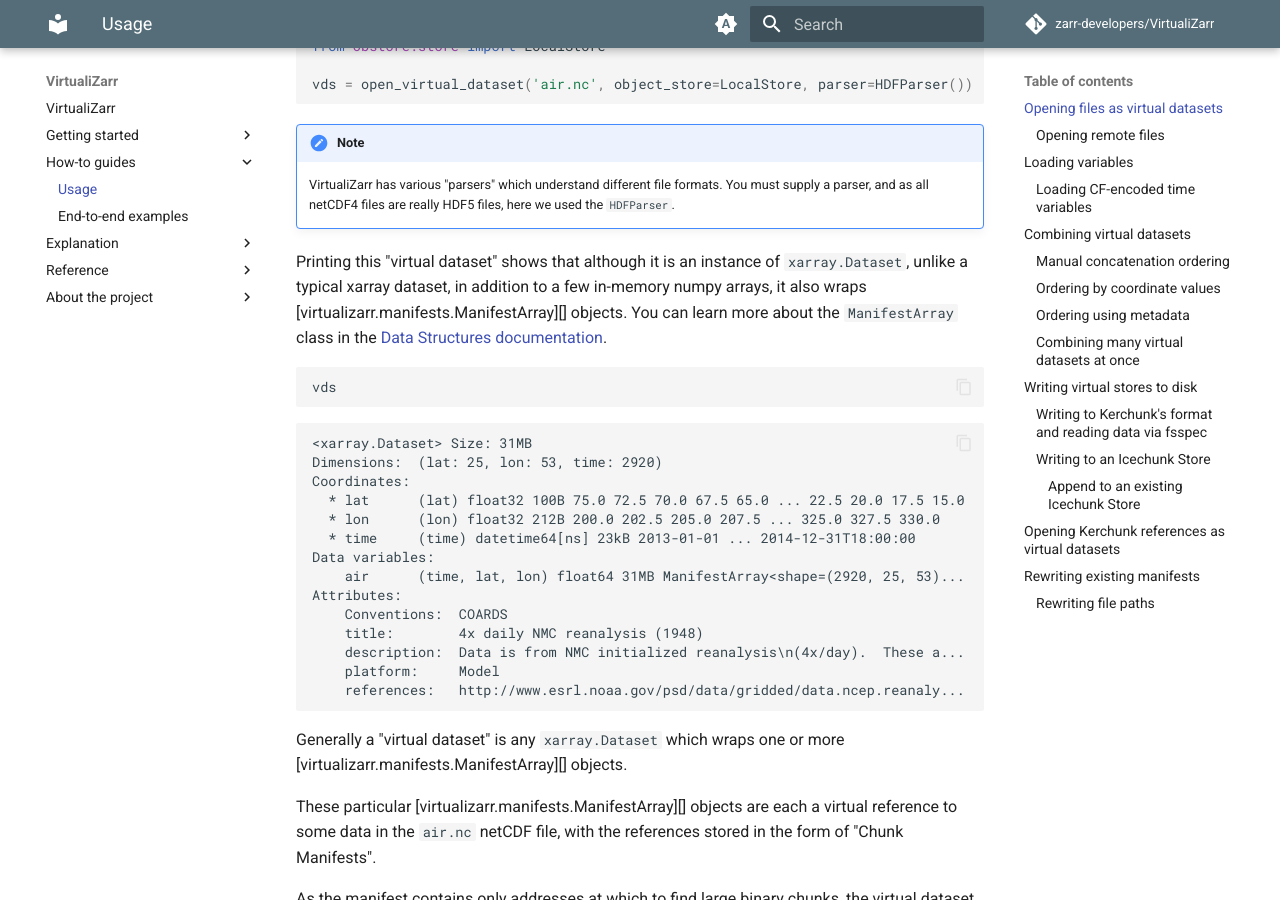
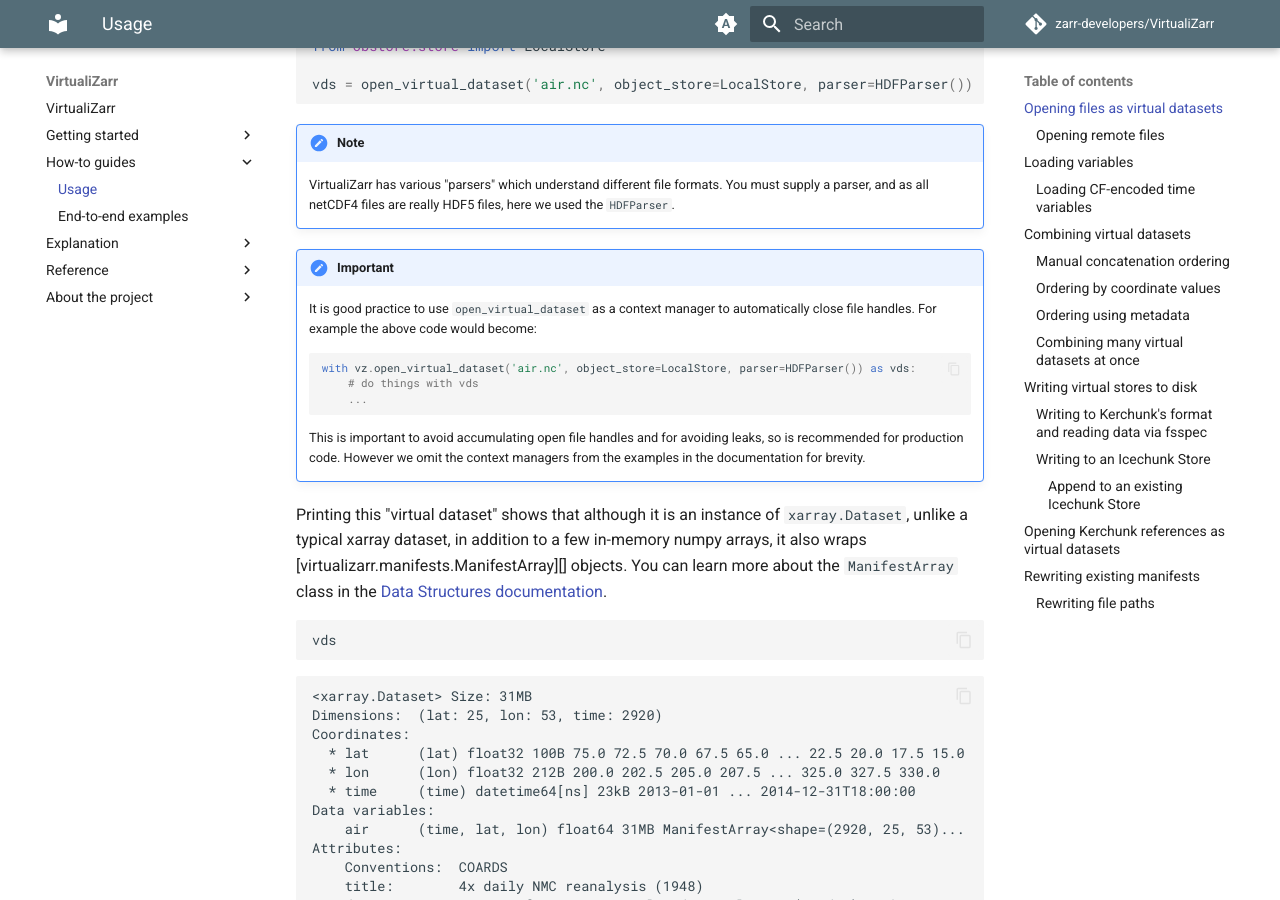
Before and after one commit to zarr-developers/VirtualiZarr, an MkDocs documentation site: the page built from docs/usage.md, in a window 1280 px wide and 900 px high, scrolled down 616 px. Built offline with MkDocs 1.6.1 and Material for MkDocs 9.7.7, drawn with Linux system fonts in a browser that asks for light colours; comment, search, counter and statistics services are not loaded; the version menu is left out.

Commit message:
add note about using context managers

````diff
--- a/docs/usage.md
+++ b/docs/usage.md
@@ -29,6 +29,20 @@ vds = open_virtual_dataset('air.nc', object_store=LocalStore, parser=HDFParser()
 !!! note
 
     VirtualiZarr has various "parsers" which understand different file formats. You must supply a parser, and as all netCDF4 files are really HDF5 files, here we used the `HDFParser`.
+
+!!! important
+
+    It is good practice to use `open_virtual_dataset` as a context manager to automatically close file handles.
+    For example the above code would become:
+
+    ```python
+    with vz.open_virtual_dataset('air.nc', object_store=LocalStore, parser=HDFParser()) as vds:
+	    # do things with vds
+        ...
+    ```
+
+    This is important to avoid accumulating open file handles and for avoiding leaks, so is recommended for production code.
+    However we omit the context managers from the examples in the documentation for brevity.
 
 Printing this "virtual dataset" shows that although it is an instance of `xarray.Dataset`, unlike a typical xarray dataset, in addition to a few in-memory numpy arrays, it also wraps [virtualizarr.manifests.ManifestArray][] objects. You can learn more about the `ManifestArray` class in the [Data Structures documentation](data_structures.md).
 
````
